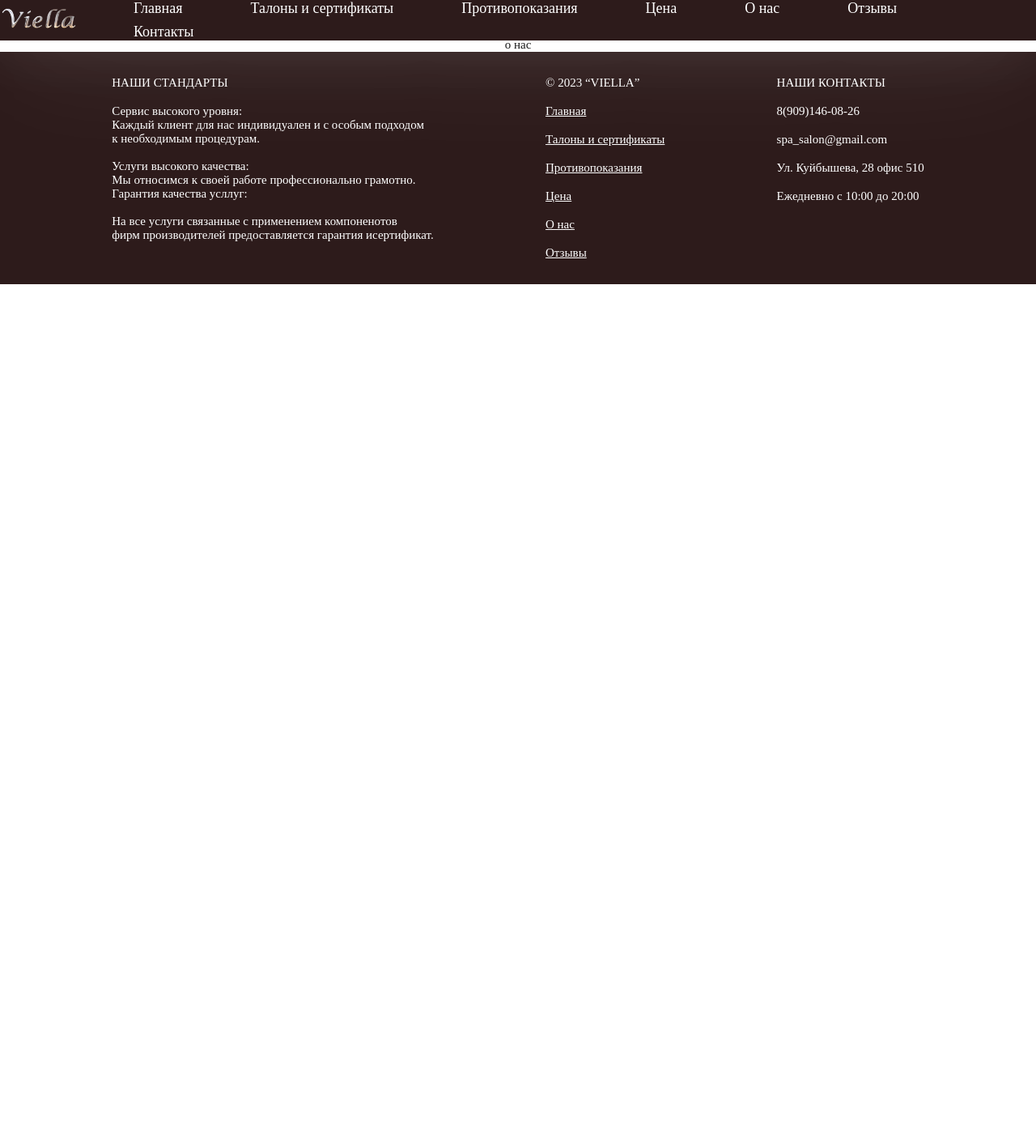
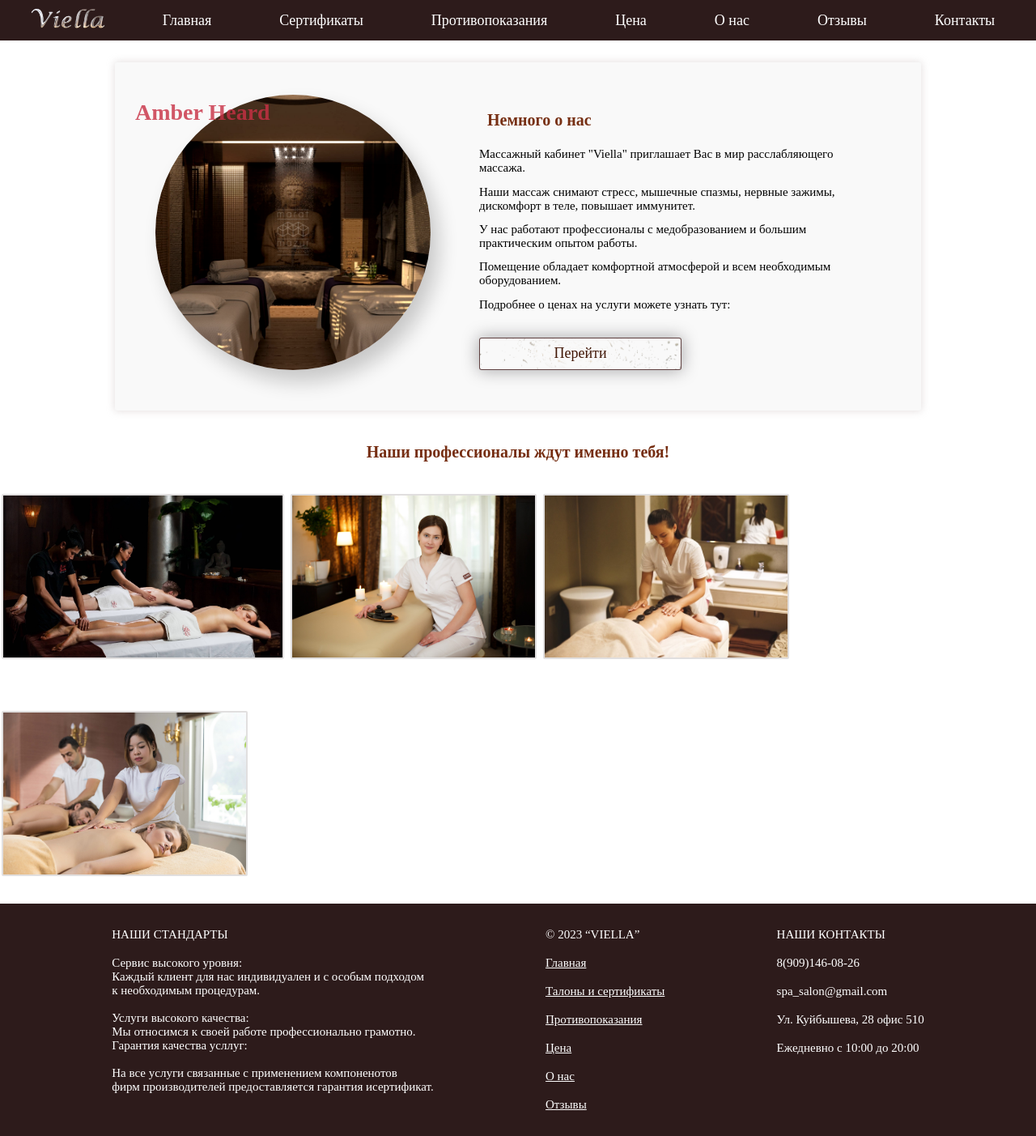
Before and after one commit to PolinaTurina/-Viella, a Django app: page /about/ in a window 1280 px wide. Shown: the whole page at 81% size. Before the commit the page ends 351 px from the top, so only its background shows below. Run offline with Django 4.2, Linux system fonts and the light colour scheme.

Commit message:
улучшение кнопок + доделана страница - о нас

```diff
--- a/main/templates/main/about.html
+++ b/main/templates/main/about.html
@@ -1,4 +1,149 @@
 {%extends 'root.html'%}
 {%block content%}
-<p>о нас</p>
+
+
+<style>
+.photo{
+
+  top: 50%;
+  left: 50%;
+  transform: translate(-50%, -50%);
+
+}
+
+.photo img{
+  object-fit: cover;
+  filter: grayscale(30%) contrast(120%);
+  box-shadow: 10px 15px 25px 0 rgba(0,0,0,.2);
+  display: block;
+  transition: all .5s cubic-bezier(0.645, 0.045, 0.355, 1);
+  margin-top: -10px;
+}
+
+.photo:hover img{
+  box-shadow: 1px 1px 10px 0 rgba(0,0,0,.1);
+}
+
+/* это блестяшка */
+.photo .glow-wrap{
+    overflow: hidden;
+    position: absolute;
+    width: 340px;
+    height: 53%;
+    top: 0;
+    margin-top: -10px;
+}
+
+.photo .glow{
+  display: block;
+  position:absolute;
+  width: 40%;
+  height: 200%;
+  background: rgba(255,255,255,.2);
+  top: 0;
+  filter: blur(5px);
+  transform: rotate(45deg) translate(-450%, 0);
+  transition: all .5s cubic-bezier(0.645, 0.045, 0.355, 1);
+}
+
+.photo:hover .glow{
+  transform: rotate(45deg) translate(450%, 0);
+  transition: all 1s cubic-bezier(0.645, 0.045, 0.355, 1);
+}
+
+.photo:hover img,
+.photo:hover .glow-wrap{
+  margin-top: 10;
+}
+
+h1{
+  position: absolute;
+  z-index: 1;
+  transform: translate(-15%, -15%);
+  font-family: Century Gothic;
+  margin: 0;
+  line-height: 1.2;
+  transition: 1s;
+  color: #c72d43cf;
+}
+.photo:hover h1{
+    transform: scale(1.1);
+    color: #fd7996; /* Меняем цвет текста */
+    -webkit-text-shadow: 2px 2px 2px #0f0911c5;
+    -moz-text-shadow: 2px 2px 2px #121114;
+    text-shadow: 2px 2px 2px #0710249c;
+}
+
+.sotrud{
+    margin: 30px 2px 30px 2px;
+    width: 320px;
+}
+.hover-image-scale{
+    display: inline-block;
+  overflow: hidden;
+}
+.hover-image-scale img {
+    transition: 1s; /* Время эффекта */
+    margin: 30px 2px 30px 2px;
+    height: 200px;
+    border: 2px solid #2b222224;
+    border-radius: 2px;
+}
+.hover-image-scale img:hover {
+  transform: scale(1.2); /* Увеличиваем масштаб */
+}
+</style>
+
+
+
+<div style="    display: flex;
+                width: 70%;
+                background-color: #f9f9f9;
+                border-radius: 3px;
+                box-shadow: 0px 0px 10px 1px #bfb3b363;
+                padding: 50px;
+                margin: 30px;">
+
+
+
+<div>
+    <a href="#" class="photo">
+    <h1>Amber Heard</h1>
+    <img style="width: 340px; height: 340px; border-radius: 100%;" src="/static/img/cabinet.jpg">
+    <div class="glow-wrap">
+        <i class="glow"></i>
+      </div>
+    </a>
+    </div>
+
+
+
+
+
+
+
+    <div style="display: flex; flex-direction: column; align-items: flex-start; justify-content: space-between; margin-left: 60px;">
+
+        <p class="p_h">Немного о нас</p>
+        <p>Массажный кабинет "Viella" приглашает Вас в мир расслабляющего массажа.</p>
+        <p>Наши массаж снимают стресс, мышечные спазмы, нервные зажимы, дискомфорт в теле, повышает иммунитет.</p>
+        <p>У нас работают профессионалы с медобразованием и большим практическим опытом работы.</p>
+        <p>Помещение обладает комфортной атмосферой и всем необходимым оборудованием.</p>
+        <p>Подробнее о ценах на услуги можете узнать тут:</p>
+        <a href="{% url 'main:prices' page_number=1 %}"><button class="but" style="width: 250px;">Перейти</button></a>
+    </div>
+
+
+
+
+</div>
+<p class="p_h">Наши профессионалы ждут именно тебя!</p>
+<div style="display: flex;">
+    <div class="hover-image-scale">
+    <img src="/static/img/sotrud.png">
+    <img src="/static/img/sotrud2.png">
+    <img src="/static/img/sotrud3.png">
+    <img src="/static/img/sotrud4.png">
+    </div>
+</div>
 {%endblock%}
--- a/main/templates/main/contact.html
+++ b/main/templates/main/contact.html
@@ -1,4 +1,9 @@
 {%extends 'root.html'%}
 {%block content%}
+
+
 <p>контакты</p>
+
+
+
 {%endblock%}
--- a/main/templates/main/price.html
+++ b/main/templates/main/price.html
@@ -21,7 +21,7 @@
         <div style="display: flex;
                     flex-direction: column;
                     width: 310px;">
-        <h3>{{massage.name}}</h3>
+        <p class="p_h">{{massage.name}}</p>
         <p style="margin-top: 15px;">{{massage.description}}</p>
         <div style="display: flex;
                     align-items: flex-end;
--- a/main/templates/main/talons_sertificats.html
+++ b/main/templates/main/talons_sertificats.html
@@ -100,7 +100,7 @@ input[type='checkbox']:checked:after {
         <p>итого к оплате: {{price.price}} рублей</p>
         {%endfor%}
 
-        <button style="margin: 10px; border-radius: 3px;" type="submit">Отправить</button>
+        <button class="but" style="margin: 20px; border-radius: 3px;" type="submit">Отправить</button>
     </form>
 
 </div>
--- a/main/views.py
+++ b/main/views.py
@@ -107,7 +107,7 @@ def comment_view(request, page_number = 1):
 
 
 
-    paginator = Paginator(comments, 5)
+    paginator = Paginator(comments, 3)
     try:
             page_obj = paginator.page(page_number)
     except Exception:
--- a/static/css/style.css
+++ b/static/css/style.css
@@ -139,20 +139,25 @@ button{
     background-position: center;
     transition: .3s all ease-in-out;
     background-blend-mode: screen;
+    color: #401606;
+    box-shadow: 0px 0px 20px 1px #130f1457;
 }
 
 button:hover {
     background-size: 150% auto;
-    background-color: #ffecd74d;
+    background-color: #ffecd71a;
     background-blend-mode: screen;
     transition: .2s all ease-in-out;
-    color: #2d1b1b;
-    border: 1px solid #2d1b1b;;
+    color: #f5acacd2;
+    font-size: 19px;
+    border: 1px solid #2d1b1b;
+    box-shadow: 0px 0px 20px 1px #130f1457;
 }
 .p_h{
     font-size: 20px;
-    color: #2d1b1b;
+    color: #762e12;
     padding: 10px;
+    font-weight: bold;
 }
 
 .footer{
@@ -171,7 +176,7 @@ button:hover {
 .but{
     margin-top: 20px;
     width: 250px;
-    border: 1.5px solid #2d1b1be0;
+    border: 1.8px solid #462121d9;
     border-radius: 3px;
     background: url('../img/texture.png') no-repeat;
     background-size: 100% auto;
@@ -182,8 +187,11 @@ button:hover {
 .but:hover {
     background-size: 150% auto;
     transition: .2s all ease-in-out;
-    color: #2d1b1b;
-    border: 1px solid #2d1b1b;;
+    color: #190e20da;
+    font-size: 19px;
+    border: 1px solid #523232c5;
+    background-color: #2d1b1b11;
+    box-shadow: 1px 1px 10px 1px #4e242411;
 }
 
 
--- a/templates/root.html
+++ b/templates/root.html
@@ -15,7 +15,7 @@
             <a href="{% url 'main:main' %}"><img style="width: 100px;" src="{%static 'img/logo.png'%}"></a>
             <ul>
               <li><a class="top_a" href="{% url 'main:main' %}">Главная</a></li>
-              <li> <a class="top_a" href="{% url 'talons_sertificats' %}">Талоны и сертификаты</a></li>
+              <li> <a class="top_a" href="{% url 'talons_sertificats' %}">Cертификаты</a></li>
               <li><a class="top_a" href="{% url 'stop' %}">Противопоказания</a></li>
               <li><a class="top_a" href="{% url 'main:prices' page_number=1 %}">Цена</a></li>
               <li><a class="top_a" href="{% url 'about' %}">О нас</a></li>
```
Also changed, not shown: static/img/cabinet.jpg (added), static/img/sotrud.png (added), static/img/sotrud2.png (added), static/img/sotrud3.png (added), static/img/sotrud4.png (added).
